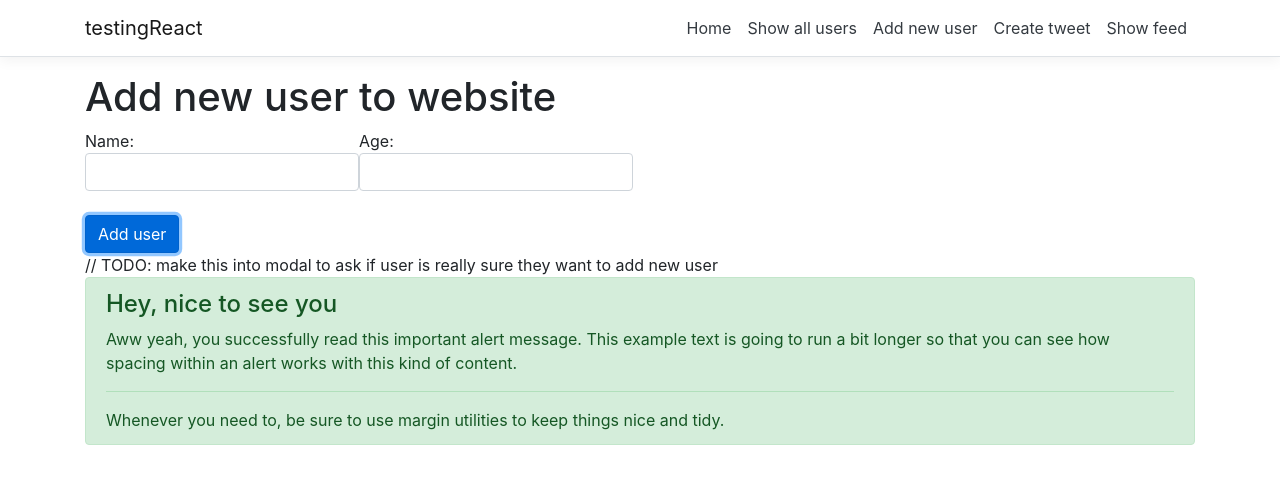
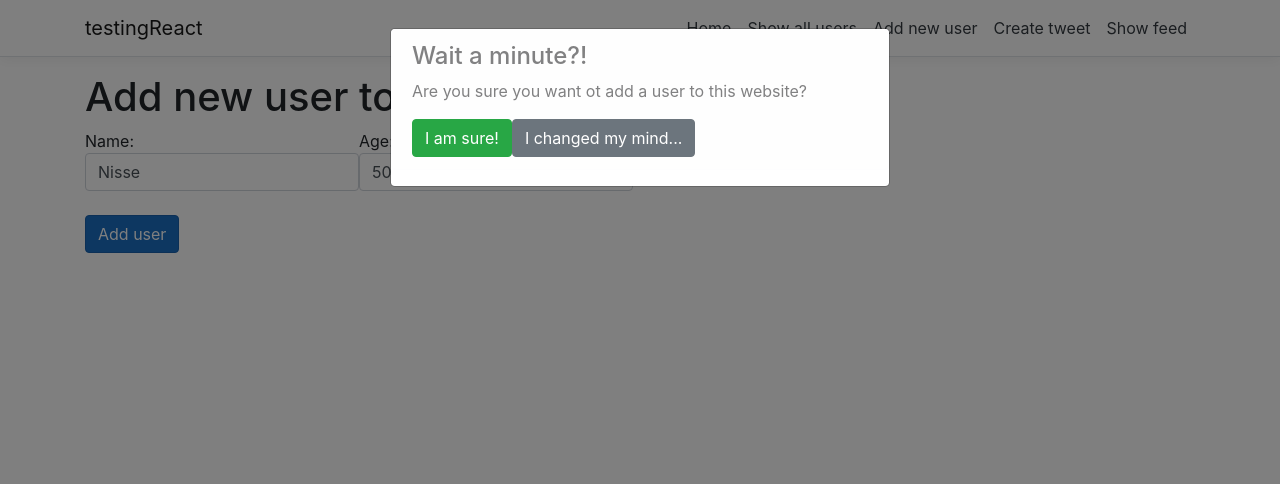
Before and after one commit to Laaggan/social-media, a React (Create React App) app in the folder testingReact/ClientApp/: page /add-new-user in a window 1280 px wide. Both pictures are taken after a click on the button "Add user". Shown: the top 484 px of the page. Built offline with nearby package versions, Linux system fonts and the light colour scheme; no server answers.

Commit message:
The user is now asked if they are sure that they want to add a new user

```diff
--- a/testingReact/ClientApp/src/components/AddNewUser.js
+++ b/testingReact/ClientApp/src/components/AddNewUser.js
@@ -1,5 +1,7 @@
 import React, { Component, useState } from 'react';
 import Alert from 'react-bootstrap/Alert'
+import Modal from 'react-bootstrap/Modal';
+import toast, { Toaster } from 'react-hot-toast'
 
 export class AddNewUser extends Component {
     static displayName = AddNewUser.name;
@@ -32,14 +34,24 @@ async function AddUserToDb(user) {
 const NewUserForm = (props) => {
     const [userName, setUserName] = useState('Nisse');
     const [age, setAge] = useState(50);
+    const [showModal, setShowModal] = useState(false);
 
     const cleanForm = () => {
         setUserName('');
         setAge('');
     }
 
+    const handleShow = () => setShowModal(true);
+    const handleClose = () => setShowModal(false);
+
+    const handleSubmitUser = function () {
+        props.AddUserToDb({ UserName: userName, Age: age }).then(cleanForm()).finally(toast.success("User was added"));
+        handleClose();
+    }
+
     return (
         <>
+            <Toaster />
             <form className="form-group">
             <label>
                     Name:
@@ -50,22 +62,18 @@ const NewUserForm = (props) => {
             <input className="form-control" type="text" name="name" value={age} onChange={e => setAge(e.target.value)}/>
             </label>
             </form>
-            <button style={{ display: 'block' }} className="btn btn-primary" onClick={() => props.AddUserToDb({ UserName: userName, Age: age }).then(cleanForm())}>Add user</button>
+            <button style={{ display: 'block' }} className="btn btn-primary" onClick={handleShow}>Add user</button>
 
-            // TODO: make this into modal to ask if user is really sure they want to add new user
-            <Alert variant="success">
-                <Alert.Heading>Hey, nice to see you</Alert.Heading>
+            <Modal show={showModal} onHide={handleClose} >
+            <Alert variant="light">
+                <Alert.Heading>Wait a minute?!</Alert.Heading>
                 <p>
-                    Aww yeah, you successfully read this important alert message. This example
-                    text is going to run a bit longer so that you can see how spacing within an
-                    alert works with this kind of content.
+                        Are you sure you want ot add a user to this website?
                 </p>
-                <hr />
-                <p className="mb-0">
-                    Whenever you need to, be sure to use margin utilities to keep things nice
-                    and tidy.
-                </p>
+                    <button style={{ display: 'inline' }} className="btn btn-success" onClick={handleSubmitUser}>I am sure!</button>
+                    <button style={{ display: 'inline' }} className="btn btn-secondary" onClick={handleClose}>I changed my mind...</button>
             </Alert>
+            </Modal>
         </>
         )
 }
```
Also changed, not shown: testingReact/ClientApp/src/components/ShowFeed.js (+5 -5 lines).
